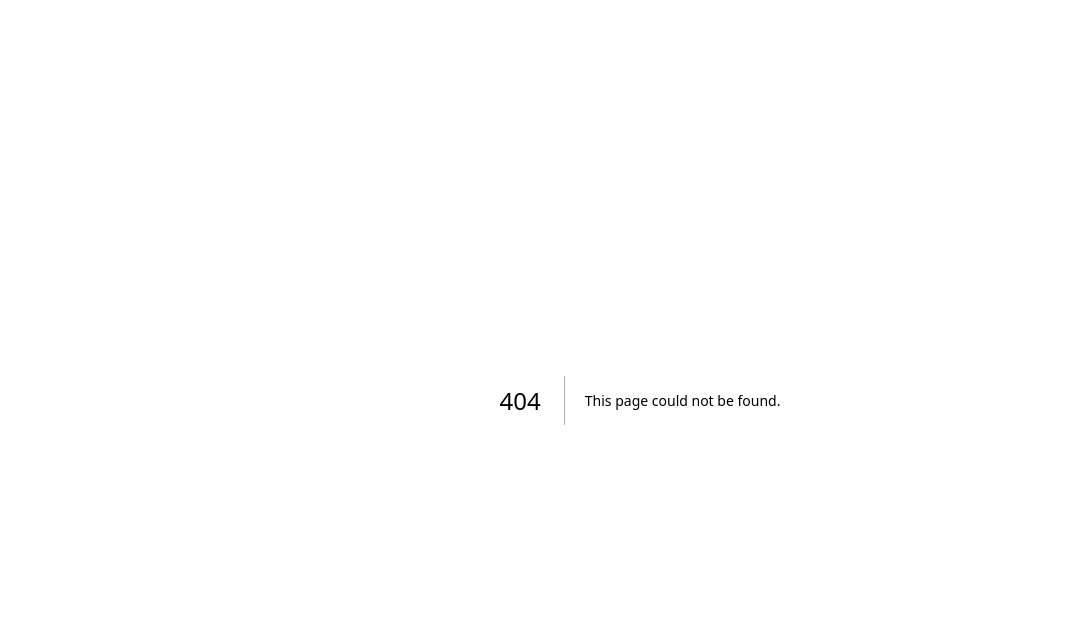
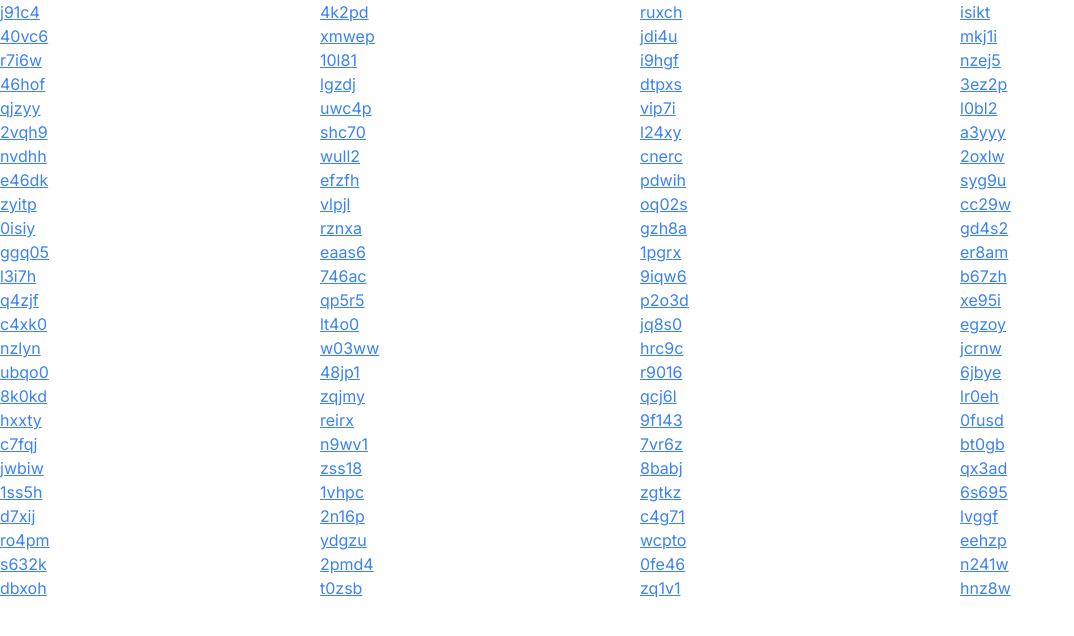
Before and after one commit to agadzik/next-prefetch-perf, a Next.js app: page /prefetch-false in a window 1280 px wide. Before the commit this address had no page. Shown: the top 636 px of the page, without its empty margins (0-1074 px from the left). Built offline with nearby package versions, Linux system fonts and the light colour scheme.

Commit message:
add annoying loading files

```diff
--- /dev/null
+++ b/app/components/page-skeleton.tsx
@@ -0,0 +1,7 @@
+export function PageSkeleton() {
+  return (
+    <div className="min-h-screen flex items-center justify-center bg-pink-500">
+      <h1 className="text-4xl text-black">Loading...</h1>
+    </div>
+  );
+}
--- /dev/null
+++ b/app/prefetch-auto/[slug]/loading.tsx
@@ -0,0 +1 @@
+export { PageSkeleton as default } from "@/app/components/page-skeleton";
--- /dev/null
+++ b/app/prefetch-false/[slug]/loading.tsx
@@ -0,0 +1 @@
+export { PageSkeleton as default } from "@/app/components/page-skeleton";
--- /dev/null
+++ b/app/prefetch-false/[slug]/page.tsx
@@ -0,0 +1,14 @@
+interface PageProps {
+  params: {
+    slug: string;
+  };
+}
+
+export const dynamic = "force-dynamic";
+
+export default async function DynamicPage({ params }: PageProps) {
+  // simulate a slow page load
+  await new Promise((resolve) => setTimeout(resolve, 1000));
+
+  return <div>{params.slug}</div>;
+}
--- /dev/null
+++ b/app/prefetch-false/page.tsx
@@ -0,0 +1,20 @@
+import Link from "next/link";
+
+export default function PrefetchPage() {
+  // generate 100 random slug strings, each 5 characters long
+  const slugs = Array.from({ length: 100 }, () =>
+    Math.random().toString(36).substring(2, 7)
+  );
+
+  return (
+    <ul className="flex flex-row flex-wrap">
+      {slugs.map((slug) => (
+        <li className="basis-1/4" key={slug}>
+          <Link href={`/prefetch-false/${slug}`} prefetch={false}>
+            {slug}
+          </Link>
+        </li>
+      ))}
+    </ul>
+  );
+}
--- /dev/null
+++ b/app/prefetch-hover/[slug]/loading.tsx
@@ -0,0 +1 @@
+export { PageSkeleton as default } from "@/app/components/page-skeleton";
--- /dev/null
+++ b/app/prefetch-true/[slug]/loading.tsx
@@ -0,0 +1 @@
+export { PageSkeleton as default } from "@/app/components/page-skeleton";
```
Also changed, not shown: vercel.json.
